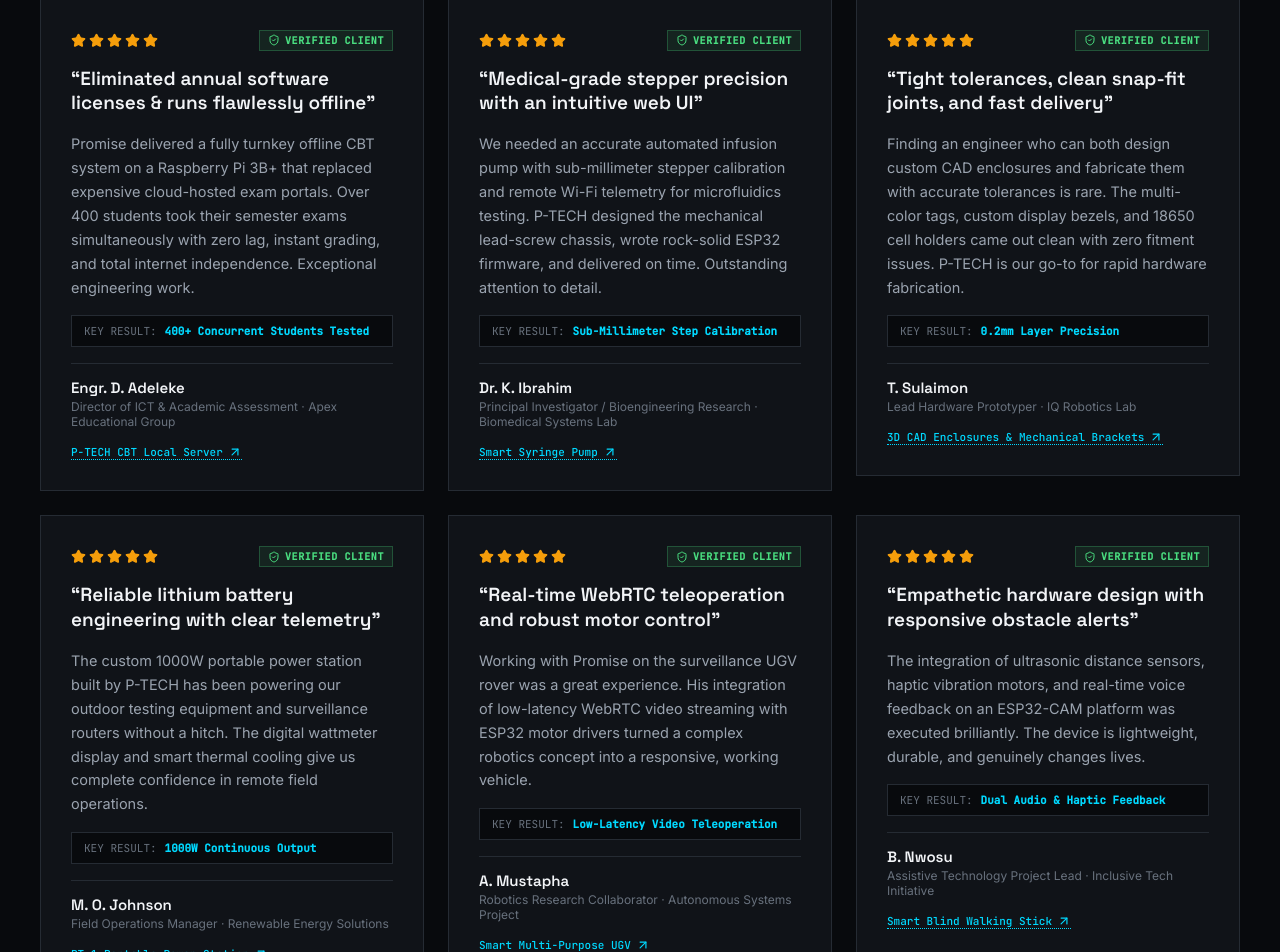
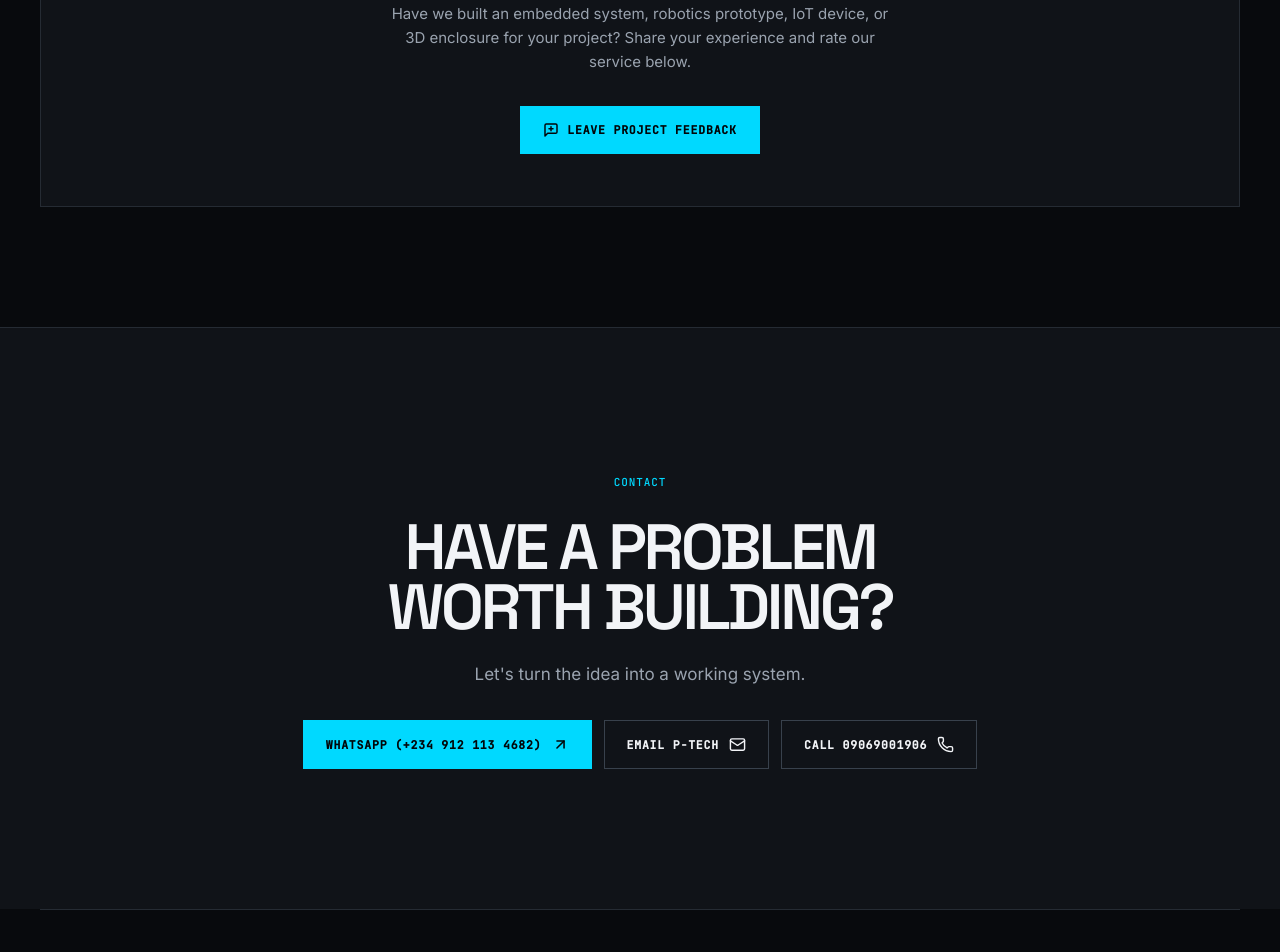
Before and after one commit to ptech8000/ptech-portfolio, a Next.js app: page / in a window 1280 px wide. Shown: the part 10280-11232 px from the top of the page. Built offline with nearby package versions, Linux system fonts and the light colour scheme.

Commit message:
Remove example review cards and show clean invitation state for genuine client reviews

```diff
--- a/app/components/ReviewsSection.tsx
+++ b/app/components/ReviewsSection.tsx
@@ -91,6 +91,8 @@ export default function ReviewsSection() {
         </div>
       </Reveal>
 
+      {reviews.length > 0 ? (
+        <>
           {/* Trust & Rating Bar */}
           <Reveal delay={60}>
             <div className="review-summary-bar">
@@ -177,6 +179,32 @@ export default function ReviewsSection() {
               </Reveal>
             ))}
           </div>
+        </>
+      ) : (
+        <Reveal delay={60}>
+          <div className="dash-empty" style={{ margin: "28px 0 0", padding: "52px 24px" }}>
+            <div style={{ display: "flex", gap: 6, color: "#f59e0b", marginBottom: 8 }}>
+              {[...Array(5)].map((_, i) => (
+                <Star key={i} size={20} fill="#f59e0b" />
+              ))}
+            </div>
+            <h3 style={{ margin: "4px 0 8px", font: "600 22px 'Space Grotesk', sans-serif" }}>
+              BE THE FIRST TO LEAVE A REVIEW
+            </h3>
+            <p style={{ color: "var(--muted)", maxWidth: 520, fontSize: 15, margin: "0 auto 22px", lineHeight: 1.6 }}>
+              Have we built an embedded system, robotics prototype, IoT device, or 3D enclosure for your project? Share your experience and rate our service below.
+            </p>
+            <button
+              type="button"
+              className="button primary"
+              onClick={() => setModalOpen(true)}
+              style={{ display: "inline-flex", alignItems: "center", gap: 8 }}
+            >
+              <MessageSquarePlus size={16} /> LEAVE PROJECT FEEDBACK
+            </button>
+          </div>
+        </Reveal>
+      )}
 
       {/* Review Submission Modal */}
       {modalOpen && (
--- a/app/data/reviews.ts
+++ b/app/data/reviews.ts
@@ -13,102 +13,12 @@ export type ClientReview = {
   metric?: string;
 };
 
-export const reviews: ClientReview[] = [
-  {
-    id: "rev-cbt",
-    clientName: "Engr. D. Adeleke",
-    clientRole: "Director of ICT & Academic Assessment",
-    companyOrOrg: "Apex Educational Group",
-    projectName: "P-TECH CBT Local Server",
-    projectSlug: "ptech-cbt-system",
-    rating: 5,
-    date: "October 2026",
-    highlight: "Eliminated annual software licenses & runs flawlessly offline",
-    review:
-      "Promise delivered a fully turnkey offline CBT system on a Raspberry Pi 3B+ that replaced expensive cloud-hosted exam portals. Over 400 students took their semester exams simultaneously with zero lag, instant grading, and total internet independence. Exceptional engineering work.",
-    verified: true,
-    metric: "400+ Concurrent Students Tested",
-  },
-  {
-    id: "rev-syringe",
-    clientName: "Dr. K. Ibrahim",
-    clientRole: "Principal Investigator / Bioengineering Research",
-    companyOrOrg: "Biomedical Systems Lab",
-    projectName: "Smart Syringe Pump",
-    projectSlug: "smart-syringe-pump",
-    rating: 5,
-    date: "September 2026",
-    highlight: "Medical-grade stepper precision with an intuitive web UI",
-    review:
-      "We needed an accurate automated infusion pump with sub-millimeter stepper calibration and remote Wi-Fi telemetry for microfluidics testing. P-TECH designed the mechanical lead-screw chassis, wrote rock-solid ESP32 firmware, and delivered on time. Outstanding attention to detail.",
-    verified: true,
-    metric: "Sub-Millimeter Step Calibration",
-  },
-  {
-    id: "rev-3d",
-    clientName: "T. Sulaimon",
-    clientRole: "Lead Hardware Prototyper",
-    companyOrOrg: "IQ Robotics Lab",
-    projectName: "3D CAD Enclosures & Mechanical Brackets",
-    projectSlug: "3d-printing-fabrication",
-    rating: 5,
-    date: "October 2026",
-    highlight: "Tight tolerances, clean snap-fit joints, and fast delivery",
-    review:
-      "Finding an engineer who can both design custom CAD enclosures and fabricate them with accurate tolerances is rare. The multi-color tags, custom display bezels, and 18650 cell holders came out clean with zero fitment issues. P-TECH is our go-to for rapid hardware fabrication.",
-    verified: true,
-    metric: "0.2mm Layer Precision",
-  },
-  {
-    id: "rev-power",
-    clientName: "M. O. Johnson",
-    clientRole: "Field Operations Manager",
-    companyOrOrg: "Renewable Energy Solutions",
-    projectName: "PT-1 Portable Power Station",
-    projectSlug: "pt-1-portable-power-station",
-    rating: 5,
-    date: "July 2026",
-    highlight: "Reliable lithium battery engineering with clear telemetry",
-    review:
-      "The custom 1000W portable power station built by P-TECH has been powering our outdoor testing equipment and surveillance routers without a hitch. The digital wattmeter display and smart thermal cooling give us complete confidence in remote field operations.",
-    verified: true,
-    metric: "1000W Continuous Output",
-  },
-  {
-    id: "rev-ugv",
-    clientName: "A. Mustapha",
-    clientRole: "Robotics Research Collaborator",
-    companyOrOrg: "Autonomous Systems Project",
-    projectName: "Smart Multi-Purpose UGV",
-    projectSlug: "smart-multi-purpose-ugv",
-    rating: 5,
-    date: "August 2026",
-    highlight: "Real-time WebRTC teleoperation and robust motor control",
-    review:
-      "Working with Promise on the surveillance UGV rover was a great experience. His integration of low-latency WebRTC video streaming with ESP32 motor drivers turned a complex robotics concept into a responsive, working vehicle.",
-    verified: true,
-    metric: "Low-Latency Video Teleoperation",
-  },
-  {
-    id: "rev-stick",
-    clientName: "B. Nwosu",
-    clientRole: "Assistive Technology Project Lead",
-    companyOrOrg: "Inclusive Tech Initiative",
-    projectName: "Smart Blind Walking Stick",
-    projectSlug: "smart-blind-walking-stick",
-    rating: 5,
-    date: "October 2026",
-    highlight: "Empathetic hardware design with responsive obstacle alerts",
-    review:
-      "The integration of ultrasonic distance sensors, haptic vibration motors, and real-time voice feedback on an ESP32-CAM platform was executed brilliantly. The device is lightweight, durable, and genuinely changes lives.",
-    verified: true,
-    metric: "Dual Audio & Haptic Feedback",
-  },
-];
+// Real client reviews will appear here once submitted and verified.
+export const reviews: ClientReview[] = [];
 
 export const reviewSummary = {
   averageRating: 5.0,
-  totalReviews: 24,
+  totalReviews: 0,
   onTimeDelivery: "100%",
   clientSatisfaction: "100%",
 };
```
Lines whose indentation alone changed are shown as unchanged.
